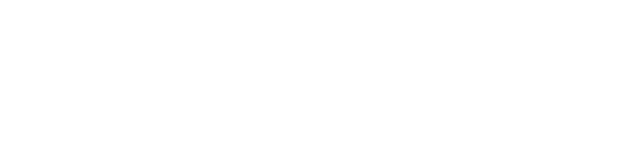
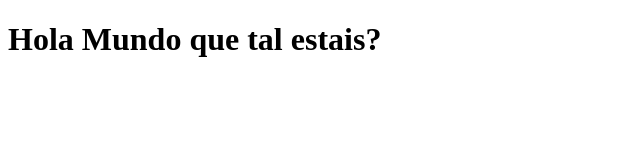
Before and after one commit to urielrueda8/curso2024, a plain HTML site: page APRO 2024/index.html in a window 1280 px wide. Shown: the whole page, without its empty margins (0-640 px from the left). Drawn offline with Linux system fonts and the light colour scheme.

Commit message:
Add files via upload

```diff
--- a/APRO 2024/index.html
+++ b/APRO 2024/index.html
@@ -6,6 +6,6 @@
     <title>Document</title>
 </head>
 <body>
-
+    <h1>Hola Mundo que tal estais?</h1>
 </body>
 </html>
```
